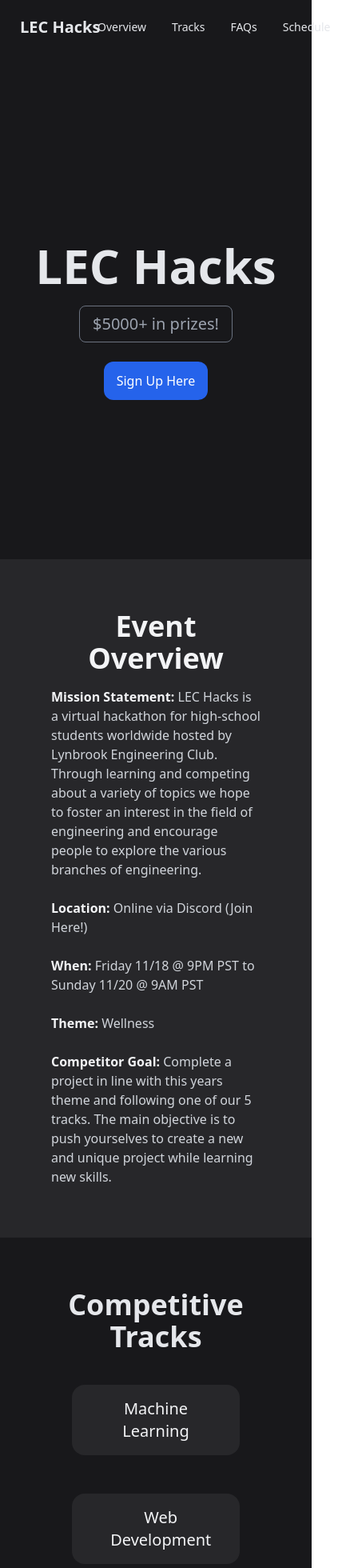
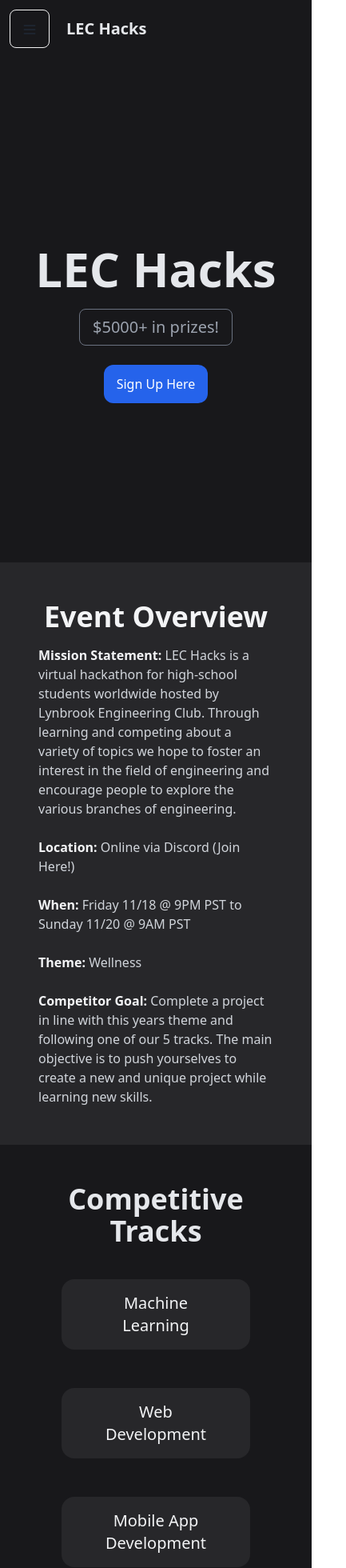
Before and after one commit to acciochris/lec-hacks, a Next.js app: page /lec-hacks/ in a window 390 px wide. Shown: the top 1960 px of the page at 80% size, 433 px wide, since content can reach past the window. Built offline with nearby package versions, Linux system fonts and the light colour scheme.

Commit message:
Fix a bunch of styles on mobile

```diff
--- a/components/Header.tsx
+++ b/components/Header.tsx
@@ -1,18 +1,31 @@
-import Image from "next/image";
-import Link from "next/link";
+const Links = () => (
+  <>
+    <li><a href="#overview">Overview</a></li>
+    <li><a href="#tracks">Tracks</a></li>
+    <li><a href="#faqs">FAQs</a></li>
+    <li><a href="#schedule">Schedule</a></li>
+  </>
+)
 
 export default function Header() {
   return (
     <div className="navbar bg-zinc-900 text-gray-200 sticky top-0 z-50">
+      <div className="dropdown flex-none md:hidden">
+        <label tabIndex={0} className="btn m-1 bg-transparent px-0">
+          <button className="btn btn-square btn-ghost">
+            <svg xmlns="http://www.w3.org/2000/svg" fill="none" viewBox="0 0 24 24" className="inline-block w-5 h-5 stroke-current"><path strokeLinecap="round" strokeLinejoin="round" strokeWidth="2" d="M4 6h16M4 12h16M4 18h16"></path></svg>
+          </button>
+        </label>
+        <ul tabIndex={0} className="dropdown-content z-[1] menu p-2 shadow bg-base-100 rounded-box w-52">
+          <Links />
+        </ul>
+      </div>
       <div className="flex-1">
-        <Link className="btn btn-ghost normal-case text-xl" href="#">LEC Hacks</Link>
+        <a className="btn btn-ghost normal-case text-xl" href="#">LEC Hacks</a>
       </div>
-      <div className="flex-none">
+      <div className="flex-none hidden md:block">
         <ul className="menu menu-horizontal px-1">
-          <li><Link href="#overview">Overview</Link></li>
-          <li><Link href="#tracks">Tracks</Link></li>
-          <li><Link href="#faqs">FAQs</Link></li>
-          <li><Link href="#schedule">Schedule</Link></li>
+          <Links />
         </ul>
       </div>
     </div>
--- a/components/Overview.tsx
+++ b/components/Overview.tsx
@@ -1,6 +1,6 @@
 const Overview = () => {
   return (
-    <div className="bg-zinc-800 w-full p-16" id="overview">
+    <div className="bg-zinc-800 w-full p-12 md:p-16" id="overview">
         <h2 className="mx-auto max-w-4xl mb-4 font-display text-4xl font-bold tracking-normal sm:text-5xl text-gray-100">Event Overview</h2>
         <div className="text-left mt-4 text-gray-300">
         <p>
--- a/components/Schedule.tsx
+++ b/components/Schedule.tsx
@@ -1,6 +1,6 @@
 const Schedule = () => {
   return (
-    <div className="w-full p-16" id="schedule">
+    <div className="w-full p-12 md:p-16" id="schedule">
       <h2 className="mx-auto max-w-4xl mb-4 font-display text-4xl font-bold tracking-normal sm:text-5xl text-gray-200">
         Schedule
       </h2>
--- a/components/Sponsors.tsx
+++ b/components/Sponsors.tsx
@@ -1,7 +1,7 @@
 import Image from "next/image";
 
 const Sponsors = () => (
-  <div className="bg-zinc-800 w-full p-16">
+  <div className="bg-zinc-800 w-full p-12 md:p-16">
     <h2 className="mx-auto max-w-4xl mb-4 font-display text-4xl font-bold tracking-normal sm:text-5xl text-gray-170">
       Sponsors
     </h2>
--- a/components/Tracks.tsx
+++ b/components/Tracks.tsx
@@ -13,7 +13,7 @@
       onMouseLeave={() => setCollapsed(true)}
     >
       <input type="checkbox" />
-      <div className="collapse-title text-xl font-medium pl-12 text-gray-100">
+      <div className="collapse-title text-xl font-medium px-10 text-gray-100">
         {title}
       </div>
       <div className="collapse-content text-gray-300">
@@ -24,7 +24,7 @@
 }
 
 const Tracks = () => (
-  <div className="w-full p-16 justify-items-center" id="tracks">
+  <div className="w-full p-12 md:p-16 justify-items-center" id="tracks">
     <h2 className="mx-auto max-w-4xl mb-4 font-display text-4xl font-bold tracking-normal sm:text-5xl text-gray-200">
       Competitive Tracks
     </h2>
```
